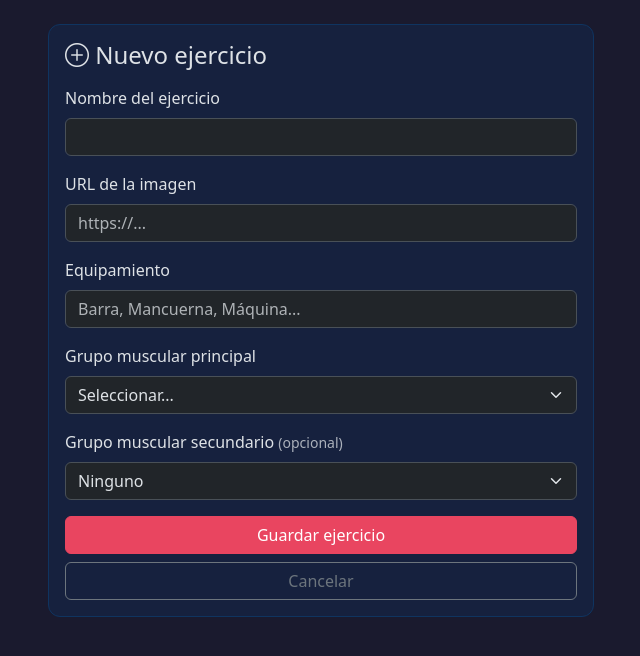
After one commit to fyedro/canas, a FastAPI app: template app/templates/routines/exercise_form.html in a window 1280 px wide. The commit adds this page. Shown: the top 656 px of the page, without its empty margins (319-959 px from the left). Run offline with FastAPI, Linux system fonts and the light colour scheme; the template is opened without the code that fills it, so the values that code supplies are empty; some libraries are stand-ins or nearby versions.

Commit message:
clear exercises DB, disable wger seed, add manual exercise creation with primary/secondary muscle

```diff
--- a/app/database.py
+++ b/app/database.py
@@ -45,6 +45,7 @@ NEW_COLUMNS = {
     "exercises": [
         "target_muscles TEXT",
         "equipment VARCHAR(200)",
+        "muscle_group_secondary VARCHAR(200)",
     ],
     "food_catalog": [
         "grupo VARCHAR(50)",
--- a/app/main.py
+++ b/app/main.py
@@ -16,8 +16,6 @@ templates = Jinja2Templates(directory="app/templates")
 @asynccontextmanager
 async def lifespan(app: FastAPI):
     await init_db()
-    from app.seed_exercises import seed_database
-    await seed_database()
     yield
 
 
--- a/app/models.py
+++ b/app/models.py
@@ -55,6 +55,7 @@ class Exercise(Base):
     name = Column(String(200), nullable=False, index=True)
     name_es = Column(String(200), nullable=True)
     muscle_group = Column(String(50), nullable=True)
+    muscle_group_secondary = Column(String(200), nullable=True)
     category = Column(String(50), nullable=True)
     description = Column(Text, nullable=True)
     target_muscles = Column(Text, nullable=True)
--- a/app/routers/routines.py
+++ b/app/routers/routines.py
@@ -66,6 +66,49 @@ async def exercise_library(
         "user": user, "exercises": exercises,
         "grupos": grupos, "grupo": grupo, "search": search,
     })
+
+
+MUSCLE_GROUP_OPTIONS = [
+    "Pecho", "Espalda", "Hombros", "Bíceps", "Tríceps",
+    "Piernas", "Glúteos", "Abdomen", "Cardio", "Cuerpo completo",
+    "Cuello", "Antebrazos", "Trampas",
+]
+
+
+@router.get("/exercises/new", response_class=HTMLResponse)
+async def new_exercise_page(
+    request: Request,
+    user: UserProfile = Depends(get_current_user),
+):
+    if not user:
+        return RedirectResponse(url="/auth/login")
+    return templates.TemplateResponse(request, "routines/exercise_form.html", {
+        "user": user, "grupos": MUSCLE_GROUP_OPTIONS, "exercise": None,
+    })
+
+
+@router.post("/exercises/new")
+async def create_exercise(
+    request: Request,
+    db: AsyncSession = Depends(get_db),
+    user: UserProfile = Depends(get_current_user),
+):
+    if not user:
+        return RedirectResponse(url="/auth/login")
+    data = await request.form()
+    ex = Exercise(
+        name=data["name"],
+        name_es=data.get("name", ""),
+        muscle_group=data.get("muscle_group", "") or None,
+        muscle_group_secondary=data.get("muscle_group_secondary", "") or None,
+        equipment=data.get("equipment", "") or None,
+        image_url=data.get("image_url", "") or None,
+        is_custom=True,
+        user_id=user.id,
+    )
+    db.add(ex)
+    await db.commit()
+    return RedirectResponse(url="/routines/exercises", status_code=302)
 
 
 @router.get("/exercises/{exercise_id}", response_class=HTMLResponse)
--- /dev/null
+++ b/app/templates/routines/exercise_form.html
@@ -0,0 +1,47 @@
+{% extends "base.html" %}
+{% block title %}Nuevo ejercicio{% endblock %}
+{% block content %}
+<div class="row justify-content-center">
+    <div class="col-md-6">
+        <div class="card">
+            <div class="card-body">
+                <h4 class="mb-3"><i class="bi bi-plus-circle"></i> Nuevo ejercicio</h4>
+                <form method="post">
+                    <div class="mb-3">
+                        <label class="form-label">Nombre del ejercicio</label>
+                        <input type="text" name="name" class="form-control" required>
+                    </div>
+                    <div class="mb-3">
+                        <label class="form-label">URL de la imagen</label>
+                        <input type="url" name="image_url" class="form-control" placeholder="https://...">
+                    </div>
+                    <div class="mb-3">
+                        <label class="form-label">Equipamiento</label>
+                        <input type="text" name="equipment" class="form-control" placeholder="Barra, Mancuerna, Máquina...">
+                    </div>
+                    <div class="mb-3">
+                        <label class="form-label">Grupo muscular principal</label>
+                        <select name="muscle_group" class="form-select">
+                            <option value="">Seleccionar...</option>
+                            {% for g in grupos %}
+                            <option value="{{ g }}">{{ g }}</option>
+                            {% endfor %}
+                        </select>
+                    </div>
+                    <div class="mb-3">
+                        <label class="form-label">Grupo muscular secundario <small class="text-muted">(opcional)</small></label>
+                        <select name="muscle_group_secondary" class="form-select">
+                            <option value="">Ninguno</option>
+                            {% for g in grupos %}
+                            <option value="{{ g }}">{{ g }}</option>
+                            {% endfor %}
+                        </select>
+                    </div>
+                    <button type="submit" class="btn btn-warning w-100">Guardar ejercicio</button>
+                    <a href="/routines/exercises" class="btn btn-outline-secondary w-100 mt-2">Cancelar</a>
+                </form>
+            </div>
+        </div>
+    </div>
+</div>
+{% endblock %}
--- a/app/templates/routines/exercises.html
+++ b/app/templates/routines/exercises.html
@@ -3,6 +3,7 @@
 {% block content %}
 <div class="d-flex justify-content-between align-items-center mb-3">
     <h4><i class="bi bi-collection"></i> Biblioteca de ejercicios</h4>
+    <a href="/routines/exercises/new" class="btn btn-warning"><i class="bi bi-plus-lg"></i> Añadir</a>
 </div>
 
 <form class="row g-2 mb-3" method="get">
```
